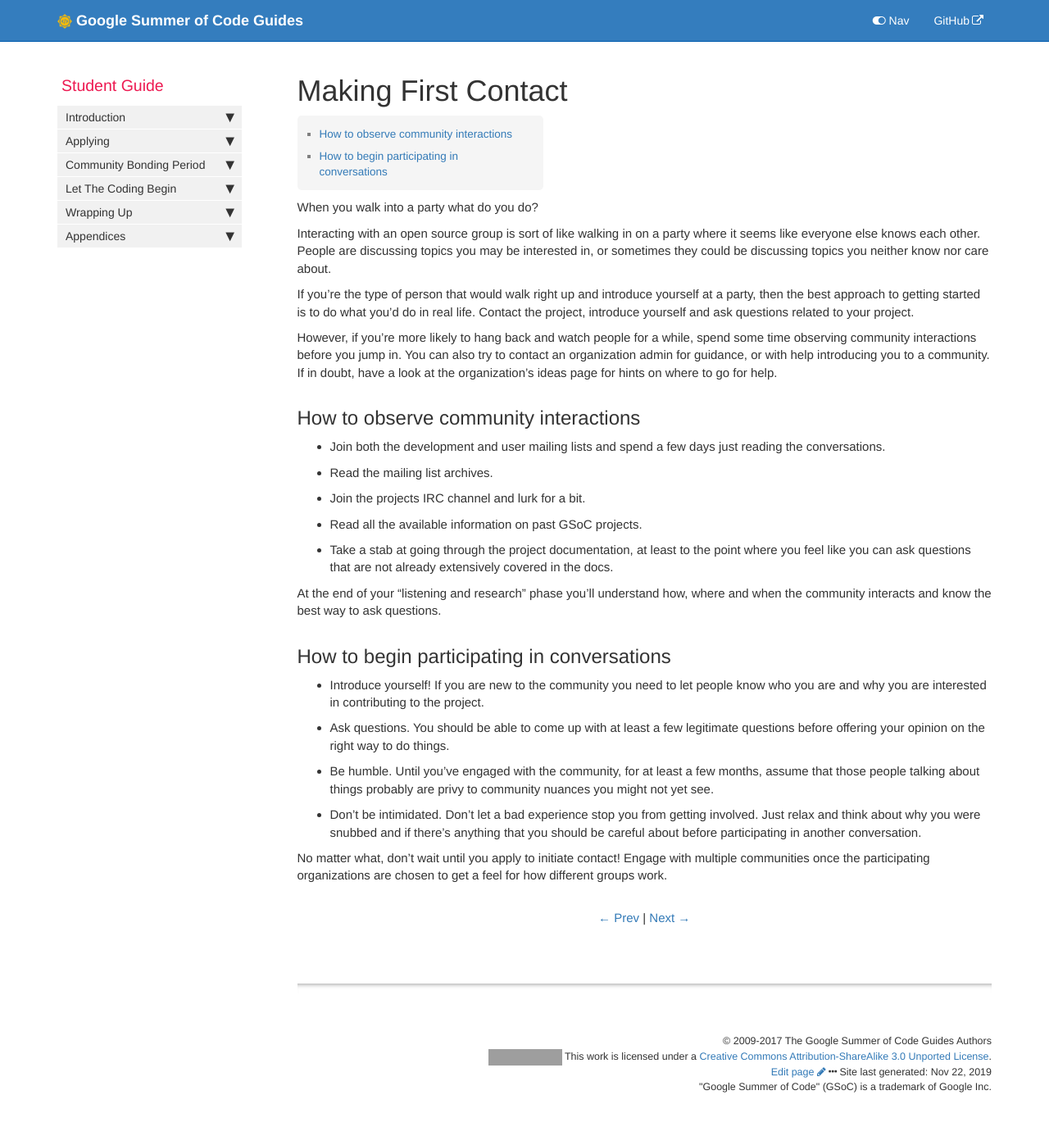
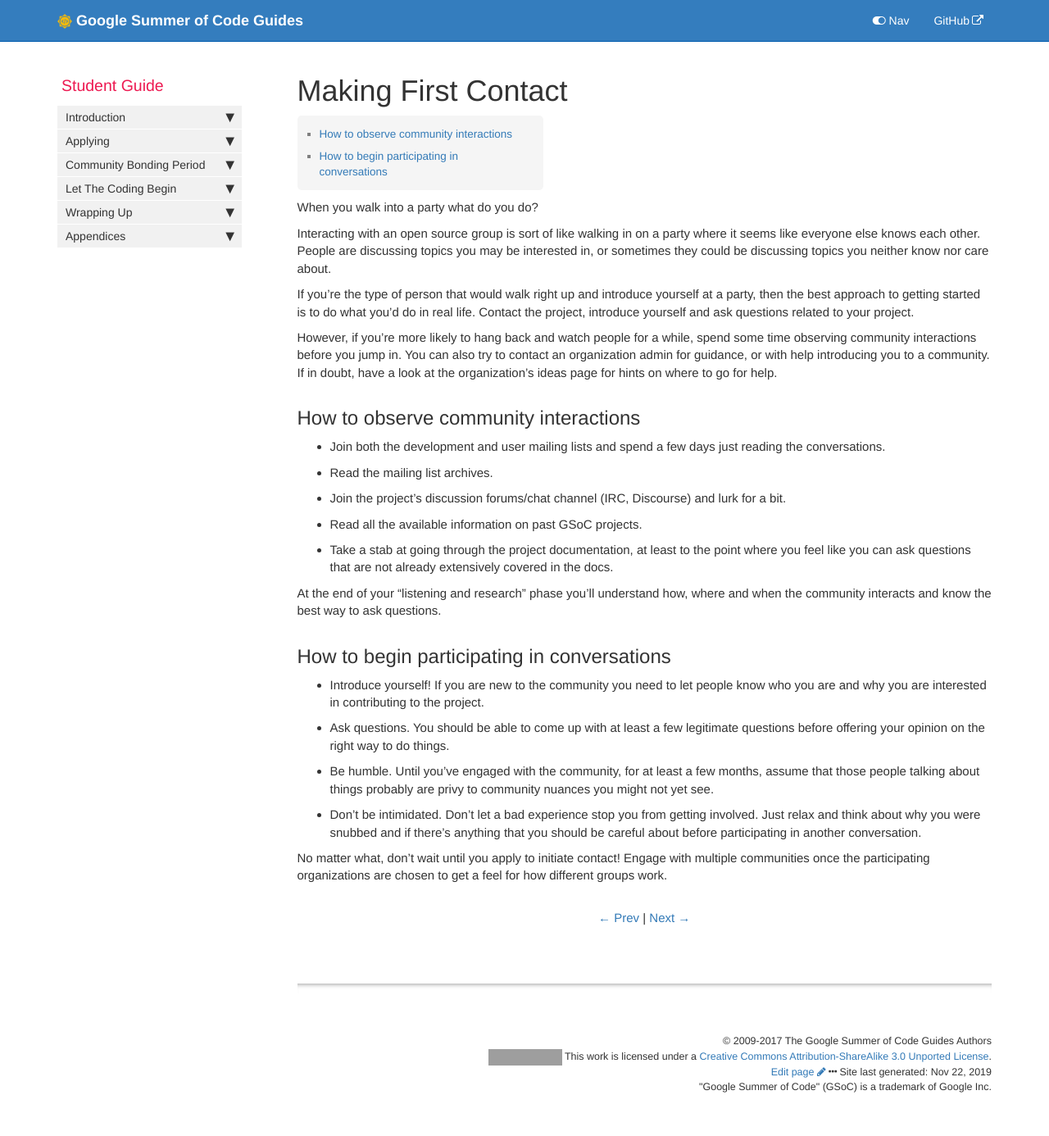
Before and after one commit to google/gsocguides, a Jekyll site: the page built from pages/student/03-making_first_contact.md, in a window 1280 px wide. Shown: the whole page at 82% size. Built offline with Jekyll 4.4.1, drawn with Linux system fonts in a browser that asks for light colours; grey boxes are pictures that could not be loaded.

Commit message:
discourse update

```diff
--- a/pages/student/03-making_first_contact.md
+++ b/pages/student/03-making_first_contact.md
@@ -19,7 +19,7 @@ However, if you're more likely to hang back and watch people for a while, spend
 
 *   Join both the development and user mailing lists and spend a few days just reading the conversations.
 *   Read the mailing list archives.
-*   Join the projects IRC channel and lurk for a bit.
+*   Join the project's discussion forums/chat channel (IRC, Discourse) and lurk for a bit.
 *   Read all the available information on past GSoC projects.
 *   Take a stab at going through the project documentation, at least to the point where you feel like you can ask questions that are not already extensively covered in the docs.
 
```
